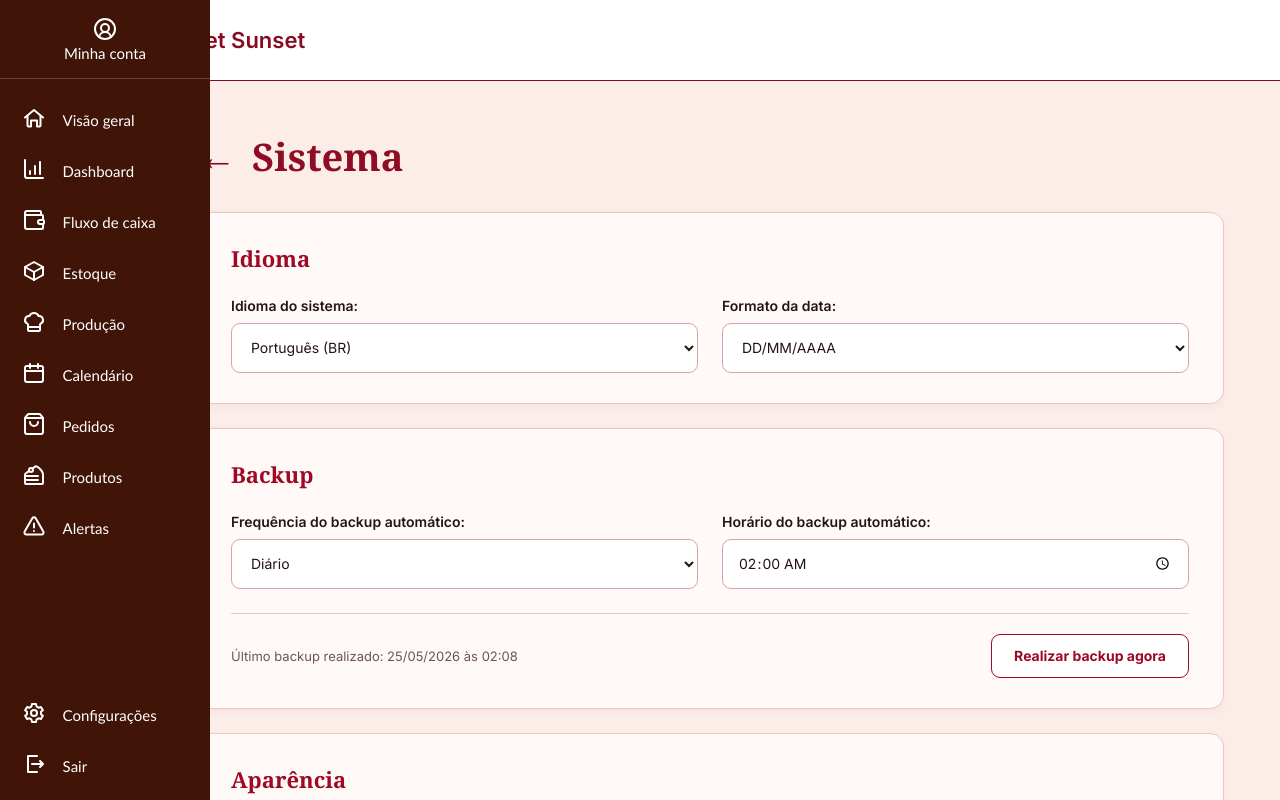
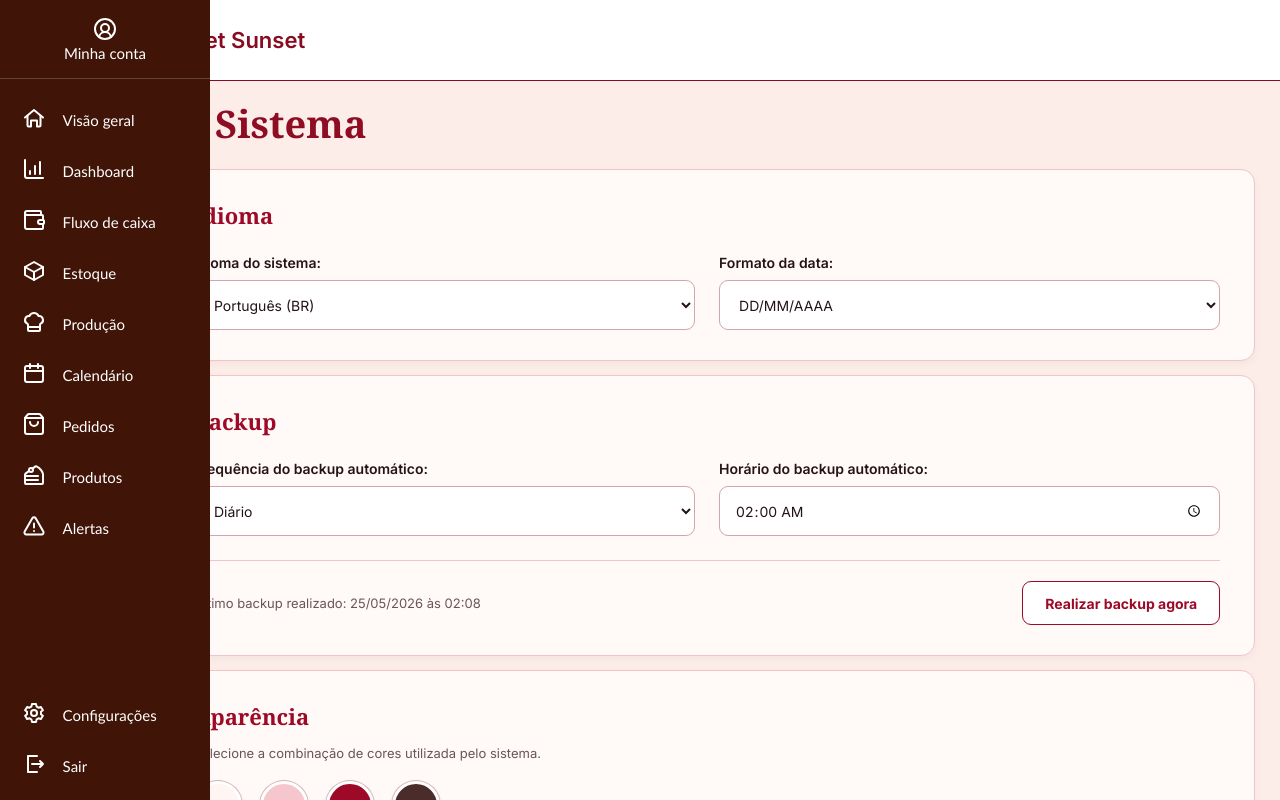
Before and after one commit to grazielly01/sublime, a React (Vite) app in the folder frontend/: page /sistemaconfig in a window 1280 px wide. Shown: the top 800 px of the page. Built offline with nearby package versions, Linux system fonts and the light colour scheme.

Commit message:
consertando mais erros ainda

```diff
--- a/frontend/src/pages/configuracoes/configuracoes.css
+++ b/frontend/src/pages/configuracoes/configuracoes.css
@@ -28,6 +28,7 @@
 
 .conteudoConfiguracoes2{
     margin-top: 4.5%;
+    margin-right: 11.5%;
 }
 
 
--- a/frontend/src/pages/configuracoes/dadosConfig.css
+++ b/frontend/src/pages/configuracoes/dadosConfig.css
@@ -23,7 +23,7 @@
 
 .conteudoDadosConfig {
   flex: 1;
-  padding: 0px 52px 60px;
+  padding: 40px 200px 60px;
   box-sizing: border-box;
   display: flex;
   flex-direction: column;
--- a/frontend/src/pages/configuracoes/equipeConfig.css
+++ b/frontend/src/pages/configuracoes/equipeConfig.css
@@ -21,7 +21,7 @@
 .conteudoEquipeConfig {
   flex: 1;
   width: 100%;
-  padding: 0px 0px 0px;
+  padding: 100px 65px 0px;
   box-sizing: border-box;
   margin-top: -2.4%;
 }
--- a/frontend/src/pages/configuracoes/segurancaConfig.css
+++ b/frontend/src/pages/configuracoes/segurancaConfig.css
@@ -4,10 +4,11 @@
 
 .tudoSegurancaConfig {
   display: flex;
-  min-height: 100vh;
+  min-height: 170vh;
   width: 100%;
-  background: #fff5f3;
+  background: FFF2EF;
   box-sizing: border-box;
+  margin-left: -3.6%;
 }
 
 .tudoMenosSidebar {
@@ -20,8 +21,9 @@
 .conteudoSegurancaConfig {
   flex: 1;
   width: 100%;
-  padding: 38px 60px 60px;
+  padding: 10px 70px 60px;
   box-sizing: border-box;
+  position: fixed;
 }
 
 
@@ -71,8 +73,7 @@
 
   color: #8e0d24;
 
-  font-family: "Playfair Display", Georgia, serif;
-  font-size: 38px;
+  font-size: 350%;
   font-weight: 700;
 }
 
@@ -82,7 +83,7 @@
    ========================================================= */
 
 .secaoSegurancaConfig {
-  width: 100%;
+  width: 96%;
 
   margin-bottom: 28px;
 
@@ -351,7 +352,7 @@
   justify-content: flex-end;
 
   width: 100%;
-
+  margin-left: -4%;
   margin-top: 10px;
 }
 
--- a/frontend/src/pages/configuracoes/sistemaConfig.css
+++ b/frontend/src/pages/configuracoes/sistemaConfig.css
@@ -4,16 +4,16 @@
 
 .tudoSistemaConfig {
   display: flex;
-  min-height: 100vh;
-  width: 100%;
+  min-height: 170vh;
+  width: 105%;
   background: #fff5f3;
   box-sizing: border-box;
+  margin-left: -3.6%;
 }
 
 .tudoMenosSidebar {
   flex: 1;
   min-width: 0;
-
   display: flex;
   flex-direction: column;
 }
@@ -21,9 +21,8 @@
 .conteudoSistemaConfig {
   flex: 1;
   width: 100%;
-
-  padding: 38px 60px 60px;
-
+  padding: 4px 69px 60px;
+  position:fixed;
   box-sizing: border-box;
 }
 
@@ -41,7 +40,7 @@
 
   width: 100%;
 
-  margin-bottom: 32px;
+  margin-bottom: 22px;
 }
 
 .botaoVoltarSistema {
@@ -95,12 +94,12 @@
    ========================================================= */
 
 .containerSistemaConfig {
-  width: 100%;
+  width: 96%;
 
   display: flex;
   flex-direction: column;
 
-  gap: 24px;
+  gap: 14px;
 }
 
 
```
